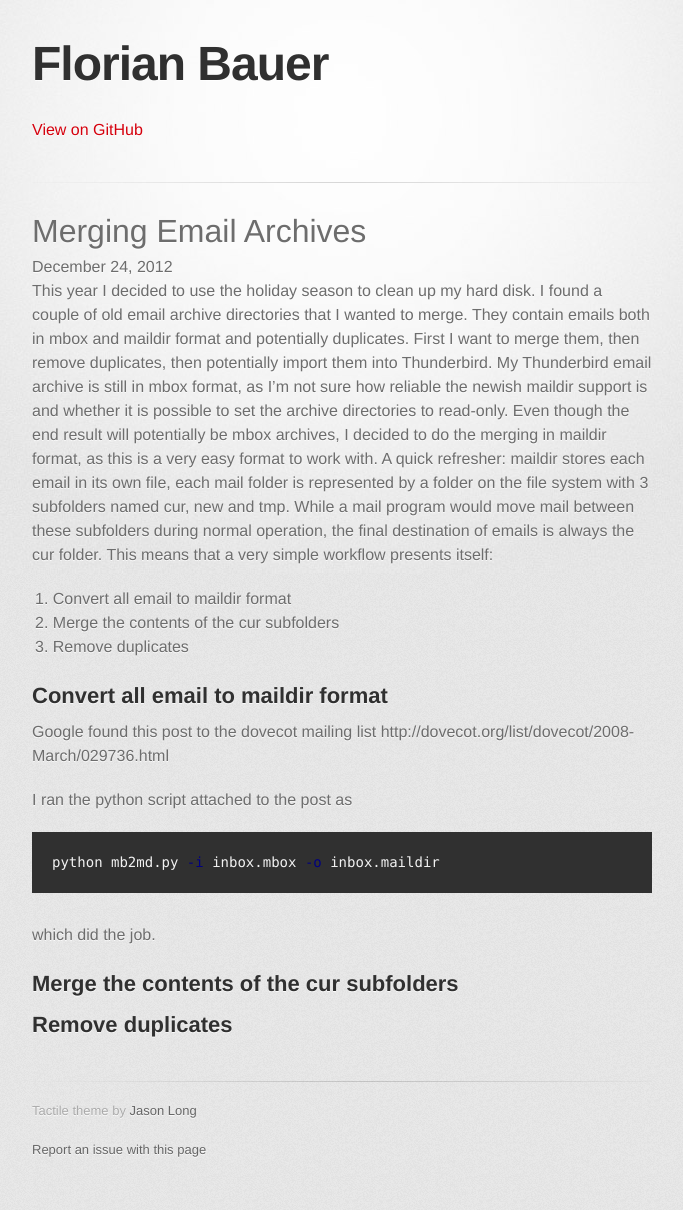
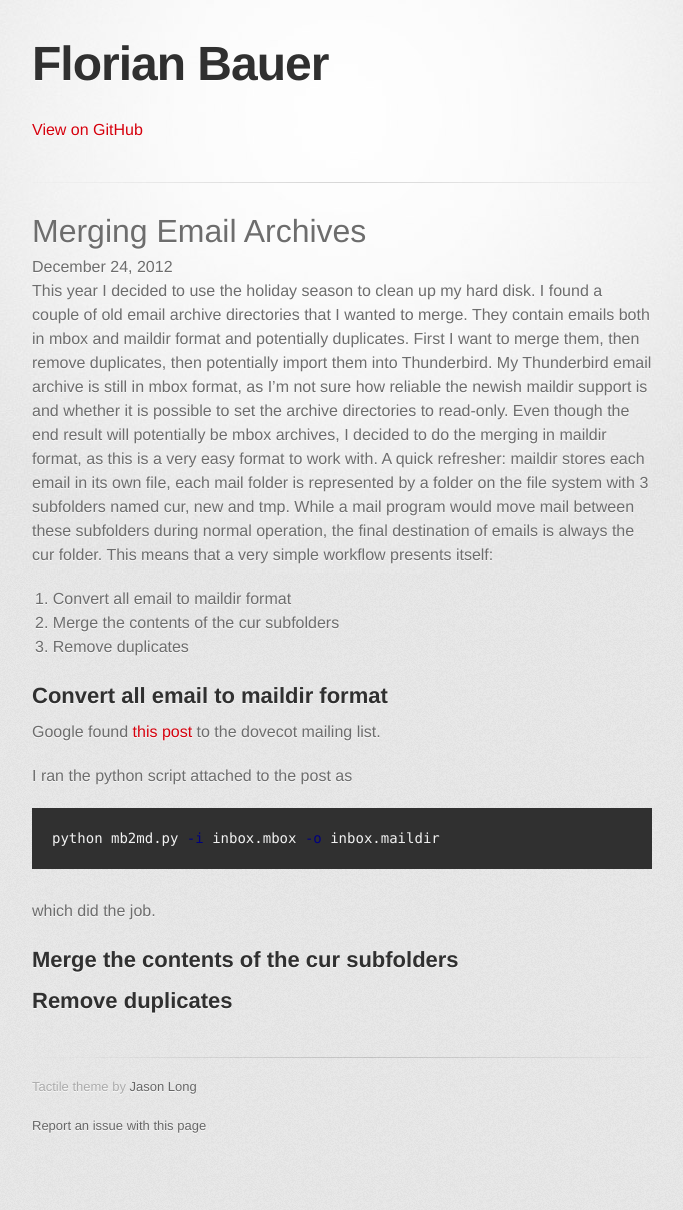
Before and after one commit to fbauer/fbauer.github.com, a Jekyll site: the page built from _posts/2012-12-24-merging-email-archives.md, in a window 1280 px wide. Shown: the whole page, without its empty margins (298-981 px from the left). Built offline with Jekyll 4.4.1, drawn with Linux system fonts in a browser that asks for light colours; some web fonts are replaced; after the commit the page ends 1186 px from its top, so only the background shows below that.

Commit message:
format link

```diff
--- a/_posts/2012-12-24-merging-email-archives.md
+++ b/_posts/2012-12-24-merging-email-archives.md
@@ -18,7 +18,9 @@ set the archive directories to read-only.  Even though the end result will poten
 
 ## Convert all email to maildir format
 
-Google found this post to the dovecot mailing list http://dovecot.org/list/dovecot/2008-March/029736.html
+Google found [this
+post](http://dovecot.org/list/dovecot/2008-March/029736.html) to the
+dovecot mailing list.
 
 I ran the python script attached to the post as
 
```
